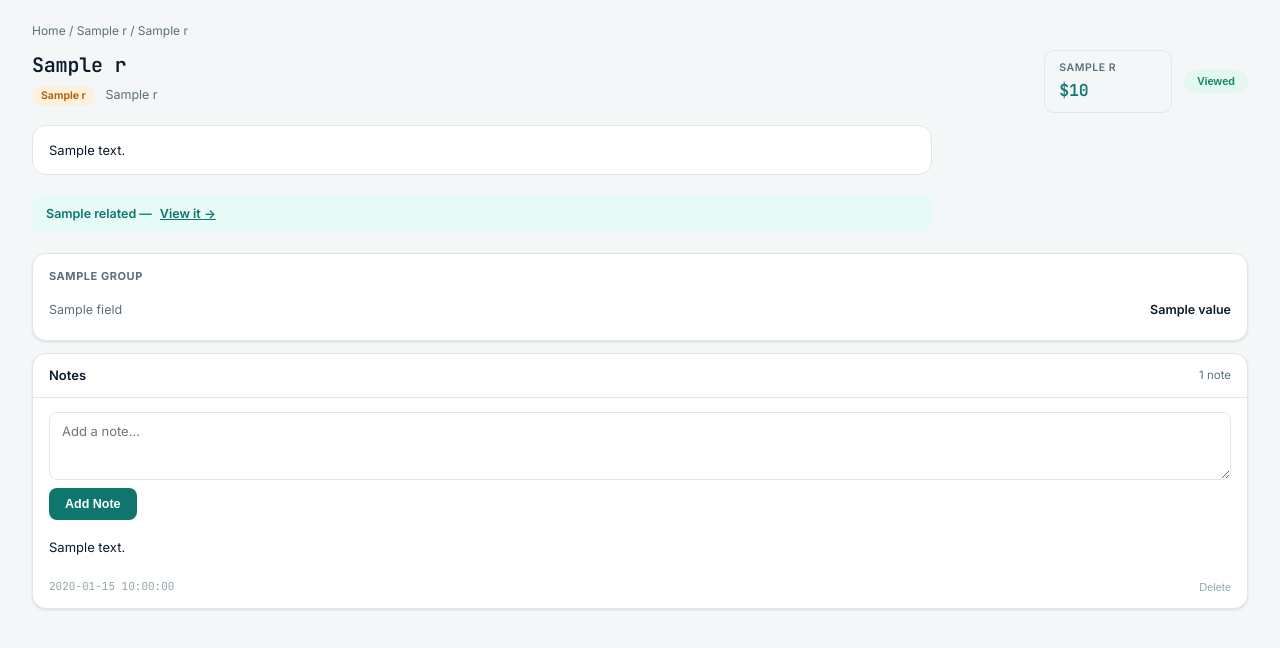
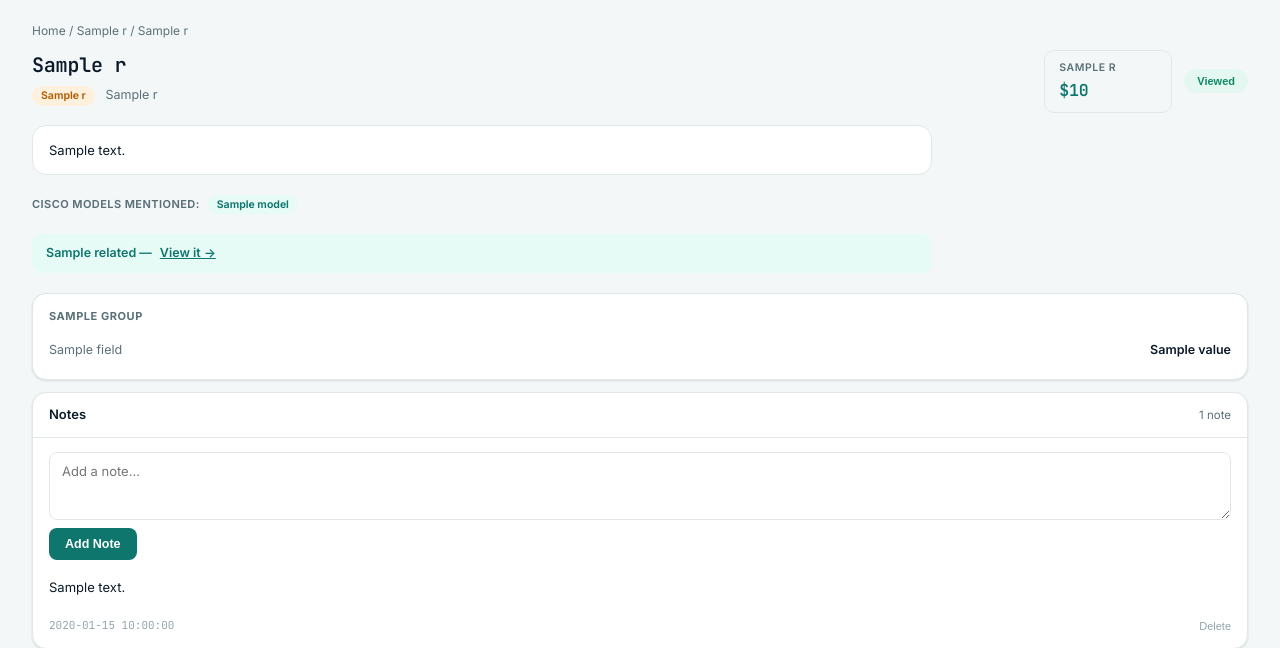
Before and after one commit to Bretmkiefer/QXC-Project, a Flask app: template app/templates/record_detail.html in a window 1280 px wide. Shown: the part 56-704 px from the top of the page. Run offline with Flask 3, Linux system fonts and the light colour scheme; the template is opened without the code that fills it: most values are stand-ins (such as "Sample title", 1, 10 or a date in 2020); parts of the project's set-up code (start-up, migrations or seed data) failed here and were passed over.

Commit message:
Extract Cisco model numbers from descriptions, fix record click-through visibility
- Best-effort regex extraction of Cisco model numbers (Catalyst 9300,
  Firepower 2110, etc.) from transaction/subaward descriptions, shown as
  badges on record detail pages and in Search Records rows. Not a complete
  inventory (~1 in 14 descriptions have one), and quantity extraction was
  tried and dropped - too many false positives to present as real data.
- Search Records rows are now fully clickable to the record detail page,
  not just a small ID badge.
- Award ID links in office/awardee detail tables had zero visual
  distinction from plain text (global CSS resets link styling) - added
  proper link styling so they're actually visible as clickable.

Co-Authored-By: Claude Sonnet 5 <noreply@anthropic.com>

```diff
--- a/app/app.py
+++ b/app/app.py
@@ -202,6 +202,42 @@ def format_phone(raw) -> str:
     return str(raw).strip()
 
 
+# There's no structured SKU/model/quantity field anywhere in either source
+# file (checked directly against the raw CSV headers) - Kyle's scope doc
+# already flags identifying specific Cisco products/SKUs as something to
+# work out later, not data we're handed. This regex is a best-effort pull of
+# recognizable Cisco model numbers out of the free-text descriptions where
+# they happen to be spelled out - it catches ~1 in 14 description rows, not
+# a complete inventory, and doesn't attempt quantity at all (a similar
+# sweep for "QTY 5" / "5 X ..." patterns hit a lot of false positives and
+# covered under 2% of rows, too unreliable to present as real data).
+MODEL_PATTERN = re.compile(
+    r"\b("
+    r"(?:Catalyst|Nexus)\s?[0-9]{3,4}[A-Z0-9\-]*"
+    r"|C9[0-9]{3}[A-Z0-9\-]*"
+    r"|WS-C[0-9]{4}[A-Z0-9\-]*"
+    r"|N9K-[A-Z0-9\-]+"
+    r"|Firepower\s?[0-9]{3,4}[A-Z0-9\-]*"
+    r"|ASA\s?5[0-9]{3}[A-Z0-9\-]*"
+    r"|ISR\s?4[0-9]{3}[A-Z0-9\-]*"
+    r"|ASR\s?1[0-9]{3}[A-Z0-9\-]*"
+    r"|Meraki\s?[A-Z]{2}[0-9]{2,3}[A-Z0-9\-]*"
+    r")\b",
+    re.IGNORECASE,
+)
+
+
+def extract_models(text) -> list:
+    if not text or (isinstance(text, float) and pd.isna(text)):
+        return []
+    seen = []
+    for m in MODEL_PATTERN.findall(str(text)):
+        norm = re.sub(r"\s+", " ", m).strip().upper()
+        if norm not in seen:
+            seen.append(norm)
+    return seen
+
+
 # ---------------------------------------------------- read/write storage --
 # The award/subaward data above is bundled read-only into the deploy (built
 # by db/build_db.py) and always read via sqlite3, everywhere. But viewed
@@ -396,6 +432,8 @@ def build_records() -> pd.DataFrame:
     records["office_url_awarding"] = records["awarding_office_code"].astype(str).apply(encode_key)
     records["office_url_funding"] = records["funding_office_code"].astype(str).apply(encode_key)
     records["company_url"] = records["company_key"].apply(encode_key)
+    records["models"] = records["description"].apply(extract_models)
+    records["models_str"] = records["models"].apply(lambda m: ", ".join(m))
     return records
 
 
@@ -695,12 +733,14 @@ def build_record_detail(record_type: str, record_id: str):
             },
         ]
 
+        description = a["transaction_description"] or a["base_transaction_description"]
         return {
             "record_type": "award",
             "record_id": record_id,
             "type_label": "Direct Award",
             "title": a["award_id_piid"],
-            "description": a["transaction_description"] or a["base_transaction_description"],
+            "description": description,
+            "models": extract_models(description),
             "amount": a["total_federal_action_obligation"],
             "amount_label": "Total Obligated",
             "company_name": a["recipient_name"],
@@ -775,12 +815,14 @@ def build_record_detail(record_type: str, record_id: str):
             },
         ]
 
+        description = s["subaward_description"] or s["prime_award_description"]
         return {
             "record_type": "subaward",
             "record_id": record_id,
             "type_label": "Subaward",
             "title": s["subaward_number"] or record_id,
-            "description": s["subaward_description"] or s["prime_award_description"],
+            "description": description,
+            "models": extract_models(description),
             "amount": s["subaward_amount"],
             "amount_label": "Subaward Amount",
             "company_name": s["subawardee_name"],
--- a/app/static/style.css
+++ b/app/static/style.css
@@ -703,7 +703,10 @@ details.subgroup table { border: 1px solid var(--border); border-radius: 8px; ov
   border-radius: var(--radius);
   padding: 12px 16px;
   box-shadow: var(--shadow);
+  transition: box-shadow 120ms ease, border-color 120ms ease;
 }
+.record-row.clickable { cursor: pointer; }
+.record-row.clickable:hover { border-color: var(--accent-2); box-shadow: var(--shadow-md); }
 .record-row.is-viewed { opacity: 0.72; }
 
 .record-row-main { display: flex; align-items: center; gap: 10px; flex-wrap: wrap; margin-bottom: 5px; }
@@ -721,6 +724,15 @@ details.subgroup table { border: 1px solid var(--border); border-radius: 8px; ov
 }
 .record-row-id:hover { background: var(--accent-soft); color: var(--accent); }
 .record-row-amount { margin-left: auto; font-family: var(--font-mono); font-weight: 650; font-size: 13px; color: var(--text); white-space: nowrap; }
+
+.award-id-link {
+  font-family: var(--font-mono);
+  font-size: 12.5px;
+  font-weight: 650;
+  color: var(--accent);
+  cursor: pointer;
+}
+.award-id-link:hover { text-decoration: underline; }
 
 .record-row-office { font-size: 12px; color: var(--text-dim); margin-bottom: 4px; }
 .record-row-office a { cursor: pointer; }
@@ -773,6 +785,21 @@ details.subgroup table { border: 1px solid var(--border); border-radius: 8px; ov
   padding: 14px 16px;
   margin: 12px 0 20px;
   max-width: 900px;
+}
+.models-row {
+  display: flex;
+  align-items: center;
+  gap: 8px;
+  flex-wrap: wrap;
+  max-width: 900px;
+  margin: 0 0 20px;
+}
+.models-label {
+  font-size: 11px;
+  text-transform: uppercase;
+  letter-spacing: 0.04em;
+  color: var(--text-dim);
+  font-weight: 650;
 }
 .related-banner {
   display: flex;
--- a/app/templates/awardees.html
+++ b/app/templates/awardees.html
@@ -129,7 +129,7 @@
                     <div class="secondary">{{ item.award.awarding_agency_name|agency }}</div>
                   </td>
                   <td>{{ item.award.funding_office_name }}</td>
-                  <td><a href="{{ record_url('award', item.award.award_id_piid) }}" onclick="event.stopPropagation()">{{ item.award.award_id_piid }}</a></td>
+                  <td><a class="award-id-link" href="{{ record_url('award', item.award.award_id_piid) }}" onclick="event.stopPropagation()">{{ item.award.award_id_piid }}</a></td>
                   <td class="desc-text">{{ item.award.transaction_description or item.award.base_transaction_description or "—" }}</td>
                   <td class="record-row-date">{{ item.award.period_of_performance_start_date or "—" }}</td>
                   <td class="num">{{ item.award.total_federal_action_obligation|money }}</td>
@@ -163,7 +163,7 @@
                 {% for item in selected.sub_rows %}
                 <tr class="clickable" onclick="window.location='{{ url_for('offices_view', role='awarding', code_token=item.office_url_awarding) }}'">
                   <td class="name-cell"><div class="primary">{{ item.sub.prime_awardee_name }}</div></td>
-                  <td><a href="{{ record_url('subaward', item.sub.subaward_id) }}" onclick="event.stopPropagation()">{{ item.sub.subaward_number or item.sub.subaward_id }}</a></td>
+                  <td><a class="award-id-link" href="{{ record_url('subaward', item.sub.subaward_id) }}" onclick="event.stopPropagation()">{{ item.sub.subaward_number or item.sub.subaward_id }}</a></td>
                   <td>
                     <div class="primary" style="font-weight:500;">{{ item.sub.awarding_office_name }}</div>
                     <div class="secondary">{{ item.sub.awarding_agency_name|agency }}</div>
--- a/app/templates/offices.html
+++ b/app/templates/offices.html
@@ -133,7 +133,7 @@
                     <div class="primary">{{ item.award.recipient_name }}</div>
                     <div class="secondary">{{ item.award.recipient_state_code }}</div>
                   </td>
-                  <td><a href="{{ record_url('award', item.award.award_id_piid) }}" onclick="event.stopPropagation()">{{ item.award.award_id_piid }}</a></td>
+                  <td><a class="award-id-link" href="{{ record_url('award', item.award.award_id_piid) }}" onclick="event.stopPropagation()">{{ item.award.award_id_piid }}</a></td>
                   <td class="desc-text">{{ item.award.transaction_description or item.award.base_transaction_description or "—" }}</td>
                   <td class="record-row-date">{{ item.award.recipient_phone_number|phone or "—" }}</td>
                   <td class="record-row-date">{{ item.award.period_of_performance_start_date or "—" }}</td>
@@ -150,7 +150,7 @@
                           <thead><tr><th>Subaward #</th><th>Subawardee</th><th class="th-desc">Description</th><th>Service Start</th><th class="num">Amount</th></tr></thead>
                           <tbody>
                             {% for s in item.subawardees %}
-                            <tr><td><a href="{{ record_url('subaward', s.subaward_id) }}">{{ s.subaward_number or s.subaward_id }}</a></td><td>{{ s.subawardee_name }}</td><td class="desc-text">{{ s.subaward_description or "—" }}</td><td class="record-row-date">{{ s.period_of_performance_start_date or "—" }}</td><td class="num">{{ s.subaward_amount|money }}</td></tr>
+                            <tr><td><a class="award-id-link" href="{{ record_url('subaward', s.subaward_id) }}">{{ s.subaward_number or s.subaward_id }}</a></td><td>{{ s.subawardee_name }}</td><td class="desc-text">{{ s.subaward_description or "—" }}</td><td class="record-row-date">{{ s.period_of_performance_start_date or "—" }}</td><td class="num">{{ s.subaward_amount|money }}</td></tr>
                             {% endfor %}
                           </tbody>
                         </table>
@@ -182,7 +182,7 @@
                   {% for s in p.subawardees %}
                   <tr>
                     {% if loop.first %}<td rowspan="{{ p.subawardees|length }}" class="name-cell"><div class="primary">{{ p.prime_name }}</div></td>{% endif %}
-                    <td><a href="{{ record_url('subaward', s.subaward_id) }}">{{ s.subaward_number or s.subaward_id }}</a></td>
+                    <td><a class="award-id-link" href="{{ record_url('subaward', s.subaward_id) }}">{{ s.subaward_number or s.subaward_id }}</a></td>
                     <td>{{ s.subawardee_name }}</td>
                     <td class="desc-text">{{ s.subaward_description or "—" }}</td>
                     <td class="record-row-date">{{ s.period_of_performance_start_date or "—" }}</td>
--- a/app/templates/record_detail.html
+++ b/app/templates/record_detail.html
@@ -36,6 +36,12 @@
   </div>
 
   {% if r.description %}<div class="record-detail-desc">{{ r.description }}</div>{% endif %}
+  {% if r.models %}
+  <div class="models-row">
+    <span class="models-label">Cisco Models Mentioned:</span>
+    {% for m in r.models %}<span class="badge badge-accent">{{ m }}</span>{% endfor %}
+  </div>
+  {% endif %}
 </div>
 
 {% if r.related %}
```
Also changed, not shown: app/templates/records.html (+9 -3 lines).
